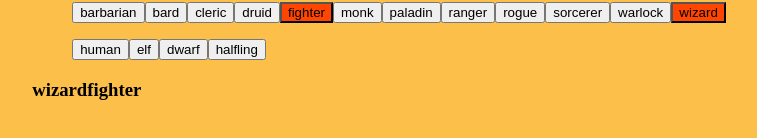
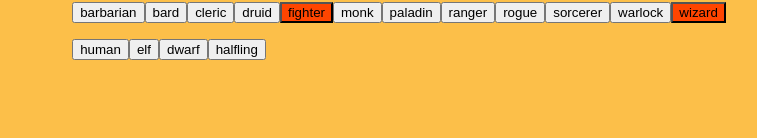
Before and after one commit to chmelan/phrase-smith, a React (Create React App) app: page / in a window 1280 px wide. Shown: the part 236-374 px from the top of the page, without its empty margins (261-1018 px from the left). Built offline with nearby package versions, Linux system fonts and the light colour scheme.

Commit message:
removed visual filter indicator from Settings component

```diff
--- a/src/components/Settings.js
+++ b/src/components/Settings.js
@@ -47,7 +47,6 @@ function Settings(props) {
           </button>
         ))}
       </ul>
-      <h3>{props.filterTags}</h3>
     </div>
   );
 }
```
